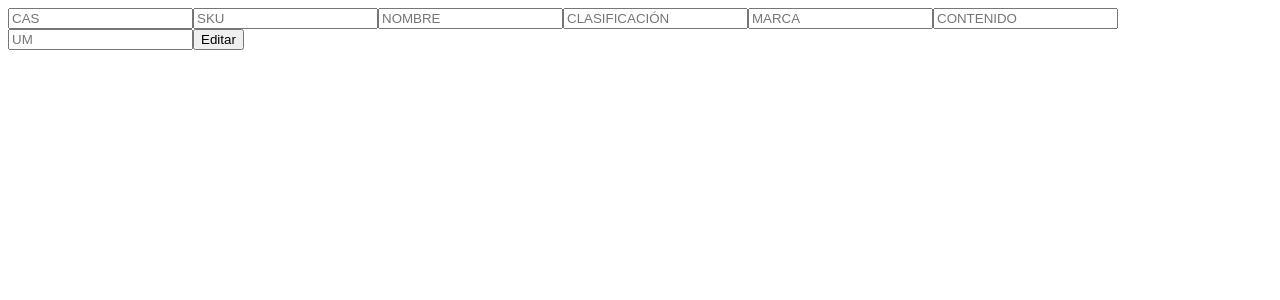
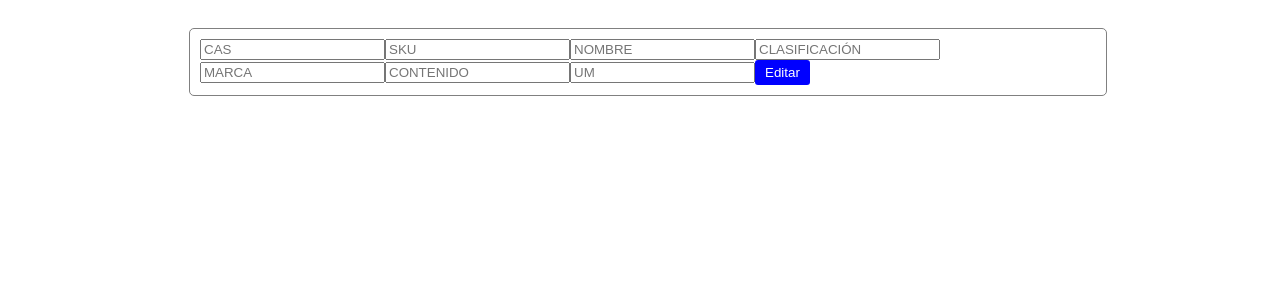
Before and after one commit to Stocker-Libbiq/stocker-web, a React (Vite) app: page /edit/1 in a window 1280 px wide. Shown: the top 300 px of the page. Built offline with nearby package versions, Linux system fonts and the light colour scheme.

Commit message:
styles added to container

```diff
--- a/src/components/RowReactive.tsx
+++ b/src/components/RowReactive.tsx
@@ -55,7 +55,7 @@ function RowReactive ({ reactive }: any, listState: JSX.Element[]): JSX.Element
               <td>{content}</td>
               <td>{um}</td>
             </tr>
-              <Link to={`/edit/${id}`} className='edit'>Editar</Link>
+              <Link to={`/edit/${id}`} className='editButton'>Editar</Link>
               <button onClick={() => deleteReactive(id)} className='delete'>Eliminar</button>
           </tbody>
         </table>
--- a/src/pages/EditReactive.tsx
+++ b/src/pages/EditReactive.tsx
@@ -2,6 +2,7 @@ import { useEffect, useState } from 'react'
 import { Params, useParams } from 'react-router-dom'
 import reactiveLocalStorage from '../@types/types'
 import useHandleChange from '../hooks/useHandleChange'
+import { ListReactive } from '../styled-components/home/ListReactive'
 
 function EditReactive (): JSX.Element {
   const { inputName: cas, handleChange: handleChangeCas, setInputName: setInputCas } = useHandleChange()
@@ -54,8 +55,8 @@ function EditReactive (): JSX.Element {
   }
 
   return (
-    <>
-      <div>
+    <ListReactive>
+      <div className='editContainer'>
         <input type='text' name='cas' id='cas' placeholder='CAS' value={cas} onChange={handleChangeCas}/>
         <input type='text' name='sku' id='sku' placeholder='SKU' value={sku} onChange={(e) => handleChangeSku(e)}/>
         <input type='text' name='name' id='mame' placeholder='NOMBRE' value={name} onChange={(e) => handleChangeName(e)}/>
@@ -63,9 +64,9 @@ function EditReactive (): JSX.Element {
         <input type='text' name='brand' id='brand' placeholder='MARCA' value={brand} onChange={(e) => handleChangeBrand(e)}/>
         <input type='text' name='content' id='content' placeholder='CONTENIDO' value={content} onChange={(e) => handleChangeContent(e)}/>
         <input type='text' name='um' id='um' placeholder='UM' value={um} onChange={(e) => handleChangeUm(e)}/>
-        <button onClick={editReactive}>Editar</button>
+        <button onClick={editReactive} className='edit'>Editar</button>
       </div>
-    </>
+    </ListReactive>
   )
 }
 
--- a/src/styled-components/Container.tsx
+++ b/src/styled-components/Container.tsx
@@ -13,11 +13,12 @@ div {
 }
 
 div {
-  width: 60%;
+  width: 50%;
   margin: 0 auto;
   display: flex;
   flex-direction: column;
   align-items: center;
+  text-align: center;
   margin-top: 5rem;
 
   input {
--- a/src/styled-components/home/HomeLogin.tsx
+++ b/src/styled-components/home/HomeLogin.tsx
@@ -5,13 +5,12 @@ const HomeLogin = styled.div`
   flex-direction: column;
   justify-content: center;
   align-items: center;
-  height: 100vh;
-  margin: 0 auto;
 
   .cardHome {
     display: flex;
     flex-direction: column;
     align-items: center;
+    justify-content: center;
     margin-bottom: 5rem;
 
     h1 {
--- a/src/styled-components/home/HomeWelcome.tsx
+++ b/src/styled-components/home/HomeWelcome.tsx
@@ -1,11 +1,10 @@
 import styled from 'styled-components'
 
 const HomeWelcome = styled.div`
-  width: 50%;
+  width: 100%;
 
   .cardText {
     margin-top: 5rem;
-    width: 90%;
     .welcome {
       font-size: 3rem;
       color: blue;
@@ -26,7 +25,6 @@ const HomeWelcome = styled.div`
       .container {
         display: flex;
         align-items: center;
-        justify-content: space-between;
 
         i {
           font-size: 4rem;
--- a/src/styled-components/home/ListReactive.tsx
+++ b/src/styled-components/home/ListReactive.tsx
@@ -47,9 +47,10 @@ const ListReactive = styled.div`
         }
       }
 
-      .edit {
+      .editButton {
         color: green;
         text-decoration: none;
+        padding: 1rem;
         fons-size: 1.5rem;
       }
 
@@ -63,5 +64,17 @@ const ListReactive = styled.div`
     }
   }
 
+  .edit {
+    color: green;
+    text-decoration: none;
+    fons-size: 2rem;
+    border: none;
+    background-color: blue;
+    color: white;
+    border-radius: 3px;
+    padding: 0.5rem 1rem;
+    cursor: pointer;
+  }
+
 `
 export { ListReactive }
```
